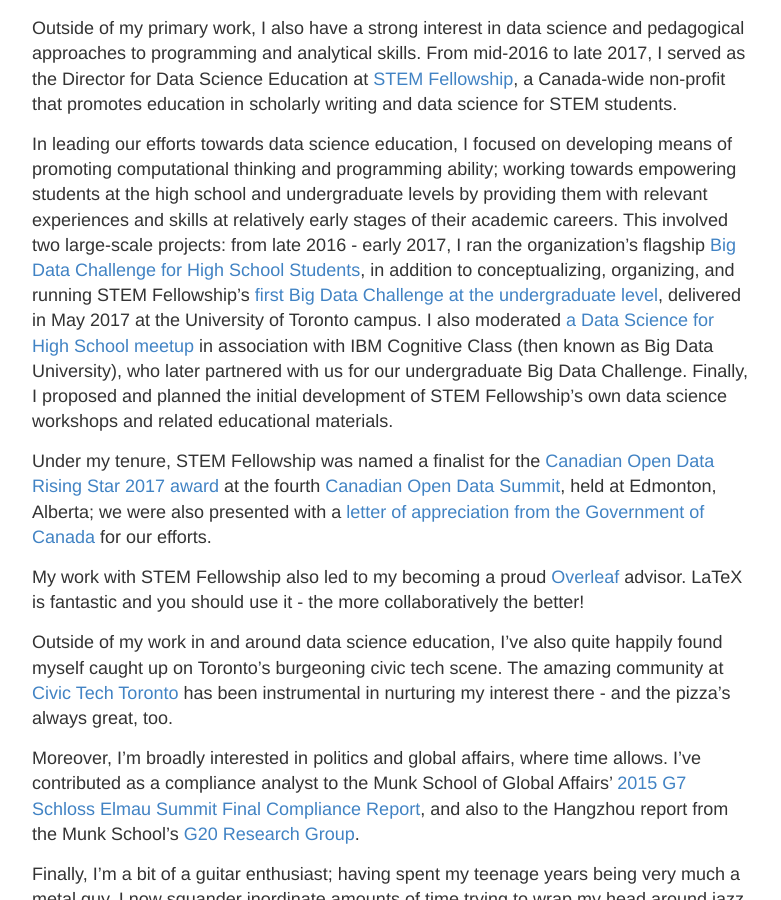
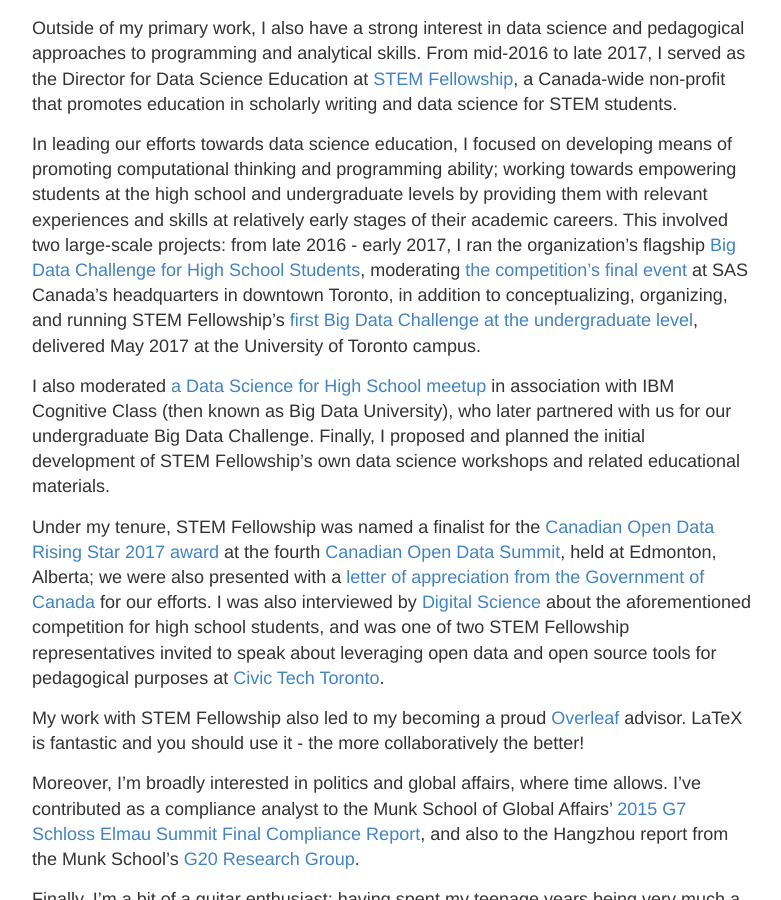
Before and after one commit to aays/site_old, a Jekyll site: the page built from about.md, in a window 1280 px wide and 900 px high, scrolled down 651 px. Shown: the whole window, without its empty margins (248-1029 px from the left). Built offline with Jekyll 4.4.1, drawn with Linux system fonts in a browser that asks for light colours.

Commit message:
Update about.md

```diff
--- a/about.md
+++ b/about.md
@@ -15,13 +15,13 @@
 
 Outside of my primary work, I also have a strong interest in data science and pedagogical approaches to programming and analytical skills. From mid-2016 to late 2017, I served as the Director for Data Science Education at [STEM Fellowship](http://stemfellowship.org), a Canada-wide non-profit that promotes education in scholarly writing and data science for STEM students.
 
-In leading our efforts towards data science education, I focused on developing means of promoting computational thinking and programming ability; working towards empowering students at the high school and undergraduate levels by providing them with relevant experiences and skills at relatively early stages of their academic careers. This involved two large-scale projects: from late 2016 - early 2017, I ran the organization's flagship [Big Data Challenge for High School Students](http://stemfellowship.org/big-data-challenge/), in addition to conceptualizing, organizing, and running STEM Fellowship's [first Big Data Challenge at the undergraduate level](https://bigdatachallenge.github.io), delivered in May 2017 at the University of Toronto campus. I also moderated [a Data Science for High School meetup](https://www.meetup.com/Cognitive-Toronto/events/234590958/?_cookie-check=ieVpIEJT82Jgco_Y) in association with IBM Cognitive Class (then known as Big Data University), who later partnered with us for our undergraduate Big Data Challenge. Finally, I proposed and planned the initial development of STEM Fellowship's own data science workshops and related educational materials.
+In leading our efforts towards data science education, I focused on developing means of promoting computational thinking and programming ability; working towards empowering students at the high school and undergraduate levels by providing them with relevant experiences and skills at relatively early stages of their academic careers. This involved two large-scale projects: from late 2016 - early 2017, I ran the organization's flagship [Big Data Challenge for High School Students](http://stemfellowship.org/big-data-challenge/), moderating [the competition's final event](https://www.overleaf.com/blog/464-stem-fellowship-and-overleaf-empowering-early-career-researchers#.WcsGS2XQ2AQ) at SAS Canada's headquarters in downtown Toronto, in addition to conceptualizing, organizing, and running STEM Fellowship's [first Big Data Challenge at the undergraduate level](https://bigdatachallenge.github.io), delivered May 2017 at the University of Toronto campus.
 
-Under my tenure, STEM Fellowship was named a finalist for the [Canadian Open Data Rising Star 2017 award](http://opendatasummit.ca/wp-content/uploads/2017/06/CanadianOpenDataAwards2017JuryStatementFINAL.pdf) at the fourth [Canadian Open Data Summit](http://opendatasummit.ca), held at Edmonton, Alberta; we were also presented with a [letter of appreciation from the Government of Canada](http://stemfellowship.org/wp-content/uploads/2016/10/honourable_scroll.jpg) for our efforts.
+I also moderated [a Data Science for High School meetup](https://www.meetup.com/Cognitive-Toronto/events/234590958/?_cookie-check=ieVpIEJT82Jgco_Y) in association with IBM Cognitive Class (then known as Big Data University), who later partnered with us for our undergraduate Big Data Challenge. Finally, I proposed and planned the initial development of STEM Fellowship's own data science workshops and related educational materials.
+
+Under my tenure, STEM Fellowship was named a finalist for the [Canadian Open Data Rising Star 2017 award](http://opendatasummit.ca/wp-content/uploads/2017/06/CanadianOpenDataAwards2017JuryStatementFINAL.pdf) at the fourth [Canadian Open Data Summit](http://opendatasummit.ca), held at Edmonton, Alberta; we were also presented with a [letter of appreciation from the Government of Canada](http://stemfellowship.org/wp-content/uploads/2016/10/honourable_scroll.jpg) for our efforts. I was also interviewed by [Digital Science](https://www.digital-science.com/blog/tech/digital-science-sponsor-stem-fellowship-big-data-challenge/) about the aforementioned competition for high school students, and was one of two STEM Fellowship representatives invited to speak about leveraging open data and open source tools for pedagogical purposes at [Civic Tech Toronto](https://www.youtube.com/watch?v=yhOrvPaNqRY).
 
 My work with STEM Fellowship also led to my becoming a proud [Overleaf](https://www.overleaf.com/advisors#!members) advisor. LaTeX is fantastic and you should use it - the more collaboratively the better!
-
-Outside of my work in and around data science education, I've also quite happily found myself caught up on Toronto's burgeoning civic tech scene. The amazing community at [Civic Tech Toronto](http://www.civictech.ca) has been instrumental in nurturing my interest there - and the pizza's always great, too.
 
 Moreover, I'm broadly interested in politics and global affairs, where time allows. I've contributed as a compliance analyst to the Munk School of Global Affairs' [2015 G7 Schloss Elmau Summit Final Compliance Report](http://www.g8.utoronto.ca/evaluations/2015compliance-final/), and also to the Hangzhou report from the Munk School's [G20 Research Group](http://www.g20.utoronto.ca).
 
```
